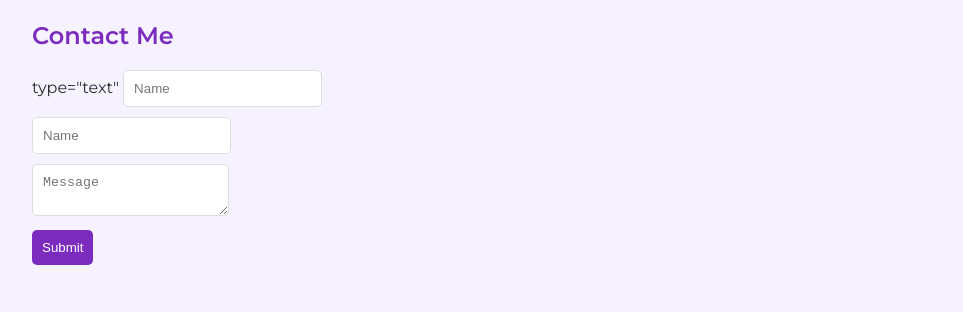
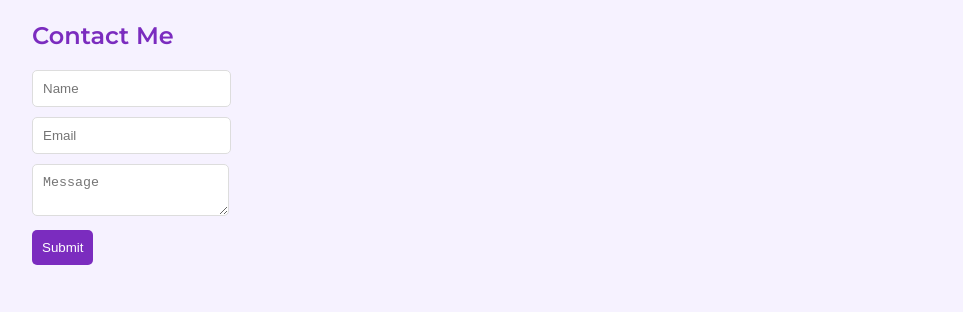
Before and after one commit to shlokey755/Vineyard-Assignment-2, a plain HTML site: page Index.html in a window 1280 px wide. Shown: the part 1138-1450 px from the top of the page, without its empty margins (158-1121 px from the left). Drawn offline with Linux system fonts and the light colour scheme.

Commit message:
Fix HTML encoding issues in Index.html

```diff
--- a/Index.html
+++ b/Index.html
@@ -29,6 +29,7 @@
 
         <input type="text" id="hobbyInput" placeholder="Add hobby benefit">
         <button onclick="addHobby()">Add</button>
+
     </section>
 
     <section id="about">
@@ -53,9 +54,9 @@
 
     <section id="contact">
         <h2>Contact Me</h2>
-        <form onsubmit="return submitForm()">type="text"
+        <form onsubmit="return submitForm()">
             <input type="text" placeholder="Name"><br>
-            <input type="email" placeholder="Name"><br>
+            <input type="email" placeholder="Email"><br>
             <textarea placeholder="Message"></textarea><br>
             <button type="submit">Submit</button>
         </form>
```
